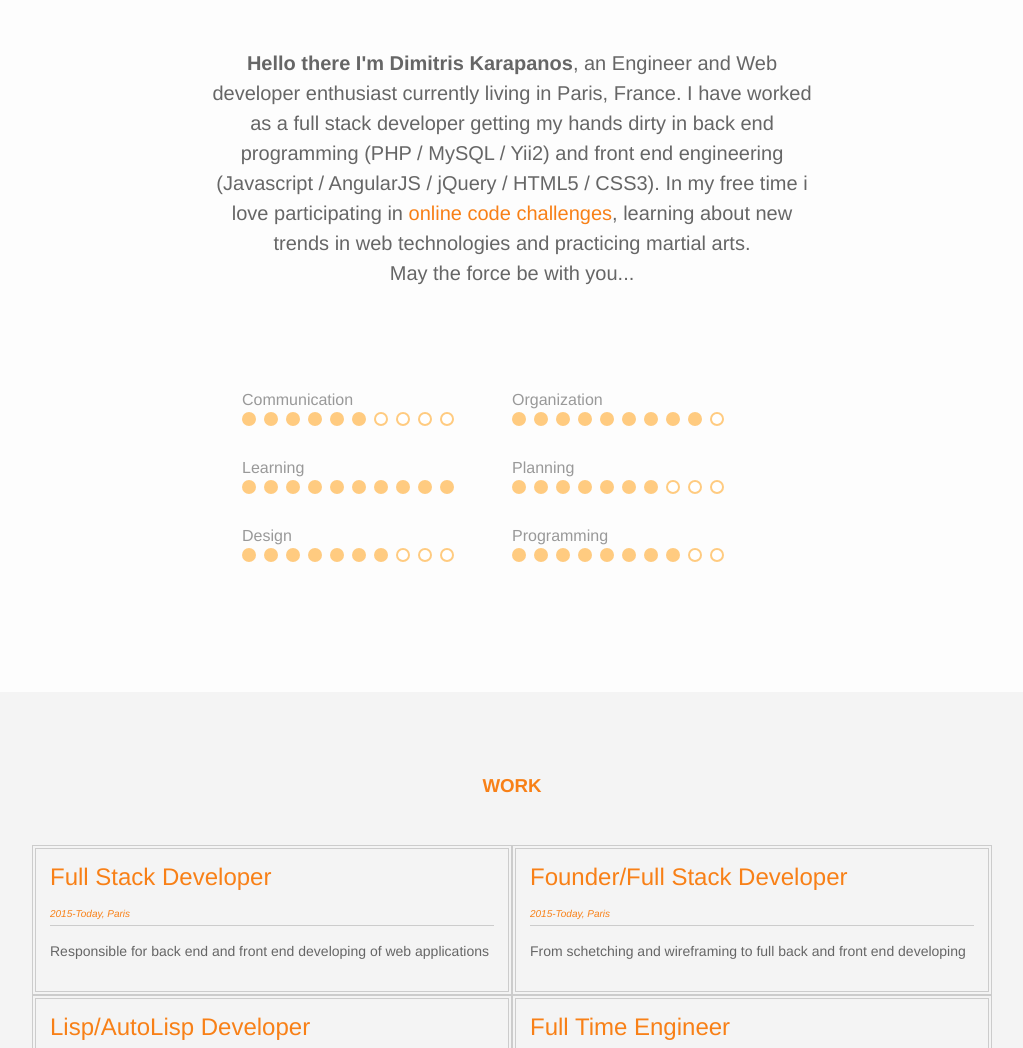
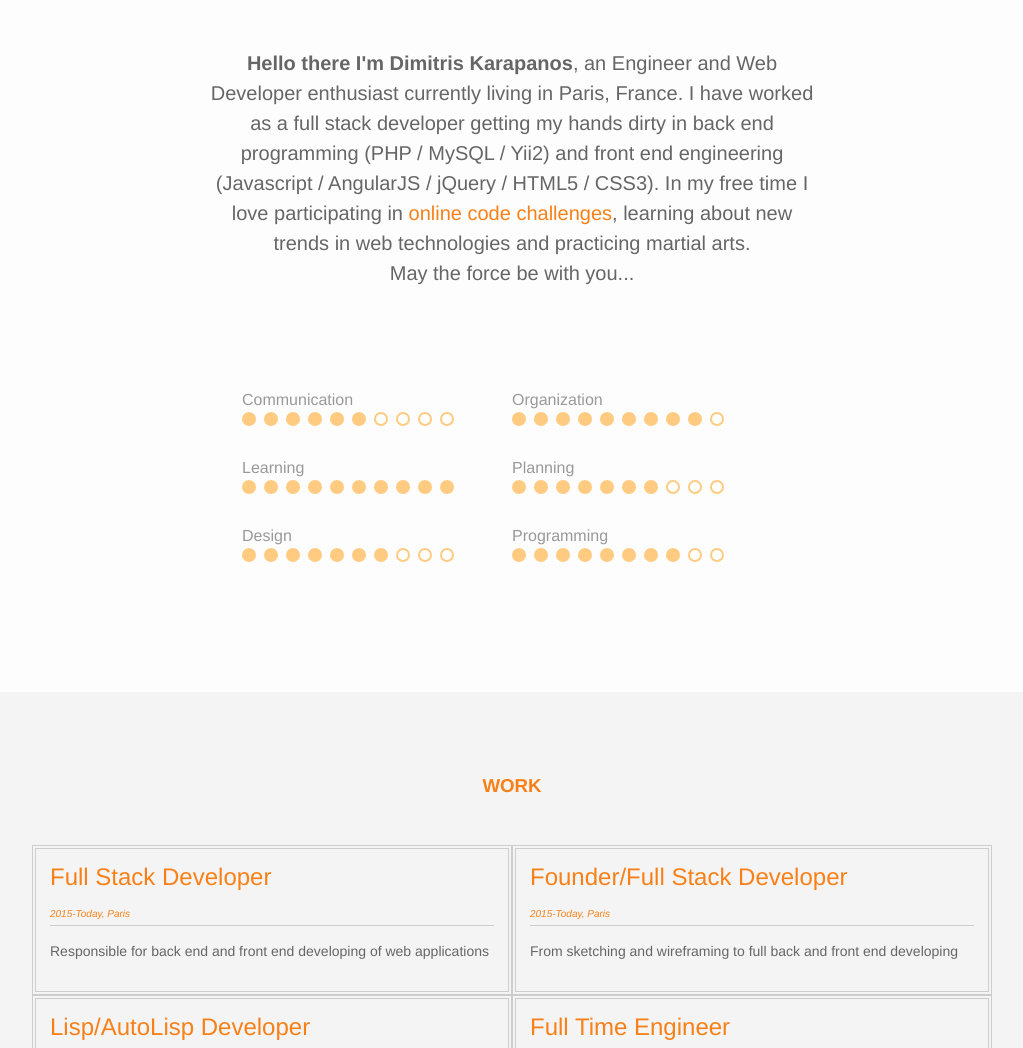
Before and after one commit to gpanos/gpanos.github.io, a Jekyll site: the page built from index.html, in a window 1280 px wide and 1400 px high, scrolled down 641 px. Shown: the part 208-1256 px from the top of the window, without its empty margins (128-1151 px from the left). Built offline with Jekyll 4.4.1, drawn with Linux system fonts in a browser that asks for light colours; nearby versions of some CDN libraries.

Commit message:
Spelling fixes

```diff
--- a/_data/settings.yml
+++ b/_data/settings.yml
@@ -7,7 +7,7 @@ universities:
   details: '2011-2013'
   text: '<strong>Master Degree</strong> Democritus University of Thrace (UDT), Xanthi, Greece
          «System Engineering & Management», orientation Energy, Industrial and Environmental Systems Management.
-         Departments of Civil Engineering and Electrical Engineering & Computer Engineering of the Democritus Univeristy of Thrace
+         Departments of Civil Engineering and Electrical Engineering & Computer Engineering of the Democritus University of Thrace
          in collaboration with the Department of Business Management & Administration of the University of Macedonia'
   logo: 'duth.png'
 - icon: 'University-logo.png'
--- a/_includes/about.html
+++ b/_includes/about.html
@@ -10,9 +10,9 @@
     <div class="about-text">
         <p>
             <strong>Hello there I'm Dimitris Karapanos</strong>, an Engineer and
-            Web developer enthusiast currently living in Paris, France. I have worked as a full stack developer getting my hands dirty in
+            Web Developer enthusiast currently living in Paris, France. I have worked as a full stack developer getting my hands dirty in
             back end programming (PHP / MySQL / Yii2) and front end engineering (Javascript / AngularJS / jQuery / HTML5 / CSS3).
-            In my free time i love participating in <a href="http://www.codewars.com/users/gpanos">online code challenges</a>,
+            In my free time I love participating in <a href="http://www.codewars.com/users/gpanos">online code challenges</a>,
             learning about new trends in web technologies and practicing martial arts.
             <br>May the force be with you...
 
--- a/_includes/work.html
+++ b/_includes/work.html
@@ -27,7 +27,7 @@
                     <h3>Founder/Full stack Developer</h3>
                         <h4>2015-Today, Paris</h4>
                         <p>
-                            From schetching and wireframing to full back and front end
+                            From sketching and wireframing to full back and front end
                             developing
                         </p>
                     </div>
```
Also changed, not shown: 2 other files.
